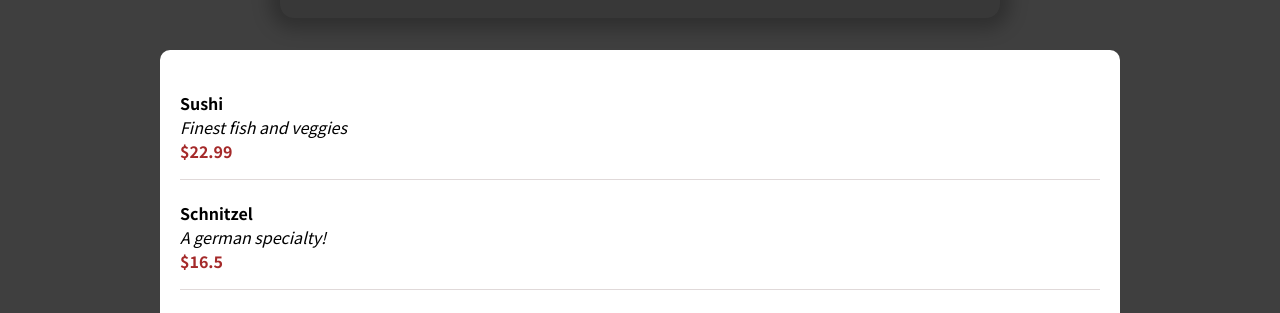
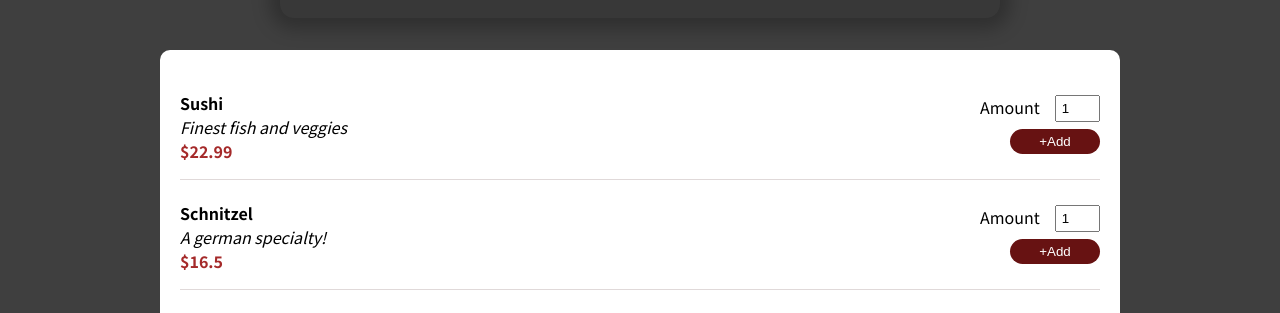
Before and after one commit to akshay7745/sharpenerAssignmentAndProjectsRCT, a React (Create React App) app in the folder sharpenerAssignmentsAndProjectsRCT/restaurantSharpenerTutorial/: page / in a window 1280 px wide. Shown: the part 455-768 px from the top of the page. Built offline with nearby package versions, Linux system fonts and the light colour scheme; the HTML template or start-up script is replaced by a standard one.

Commit message:
Added form to the meal items

```diff
--- a/sharpenerAssignmentsAndProjectsRCT/restaurantSharpenerTutorial/src/components/Meals/AvailableMeals.js
+++ b/sharpenerAssignmentsAndProjectsRCT/restaurantSharpenerTutorial/src/components/Meals/AvailableMeals.js
@@ -1,5 +1,5 @@
 import classes from "./AvailableMeals.module.css";
-
+import MealsForm from "./MealsForm";
 const DUMMY_MEALS = [
   {
     id: "m1",
@@ -29,9 +29,14 @@ const DUMMY_MEALS = [
 const AvailableMeals = () => {
   const mealsList = DUMMY_MEALS.map((meal) => (
     <li key={meal.id}>
-      <h4>{meal.name}</h4>
-      <p>{meal.description}</p>
-      <p>${meal.price}</p>
+      <div>
+        <h4>{meal.name}</h4>
+        <p>{meal.description}</p>
+        <p>${meal.price}</p>
+      </div>
+      <div>
+        <MealsForm />
+      </div>
     </li>
   ));
   return (
--- a/sharpenerAssignmentsAndProjectsRCT/restaurantSharpenerTutorial/src/components/Meals/AvailableMeals.module.css
+++ b/sharpenerAssignmentsAndProjectsRCT/restaurantSharpenerTutorial/src/components/Meals/AvailableMeals.module.css
@@ -15,6 +15,9 @@
 }
 .meals ul li {
   border-bottom: 1.5px solid rgb(224, 217, 217);
+  display: flex;
+  justify-content: space-between;
+  align-items: center;
 }
 .meals ul li h4:first-child {
   margin-bottom: 0px;
--- /dev/null
+++ b/sharpenerAssignmentsAndProjectsRCT/restaurantSharpenerTutorial/src/components/Meals/MealsForm.js
@@ -0,0 +1,19 @@
+import classes from "./MealsForm.module.css";
+
+const MealsForm = () => {
+  return (
+    <form className={classes.form}>
+      <div>
+        <div>
+          <label htmlFor="amount">Amount</label>
+          <input type="number" id="amount" value={1} readOnly />
+        </div>
+      </div>
+      <div>
+        <button type="submit">+Add</button>
+      </div>
+    </form>
+  );
+};
+
+export default MealsForm;
--- /dev/null
+++ b/sharpenerAssignmentsAndProjectsRCT/restaurantSharpenerTutorial/src/components/Meals/MealsForm.module.css
@@ -0,0 +1,32 @@
+.form {
+  display: flex;
+  flex-direction: column;
+  justify-content: center;
+  align-items: flex-end;
+}
+.form > div {
+  width: 120px;
+}
+
+.form > div > div {
+  display: flex;
+  width: 100%;
+}
+.form > div > div input {
+  width: 100%;
+  margin-left: 15px;
+  padding: 4px 5px;
+}
+.form > div:nth-child(2) {
+  width: 100px;
+  margin-top: 5px;
+}
+.form > div:nth-child(2) button {
+  width: 90%;
+  margin-left: 10px;
+  background: rgb(103, 18, 18);
+  border: none;
+  color: white;
+  padding: 5px 10px;
+  border-radius: 15px;
+}
```
